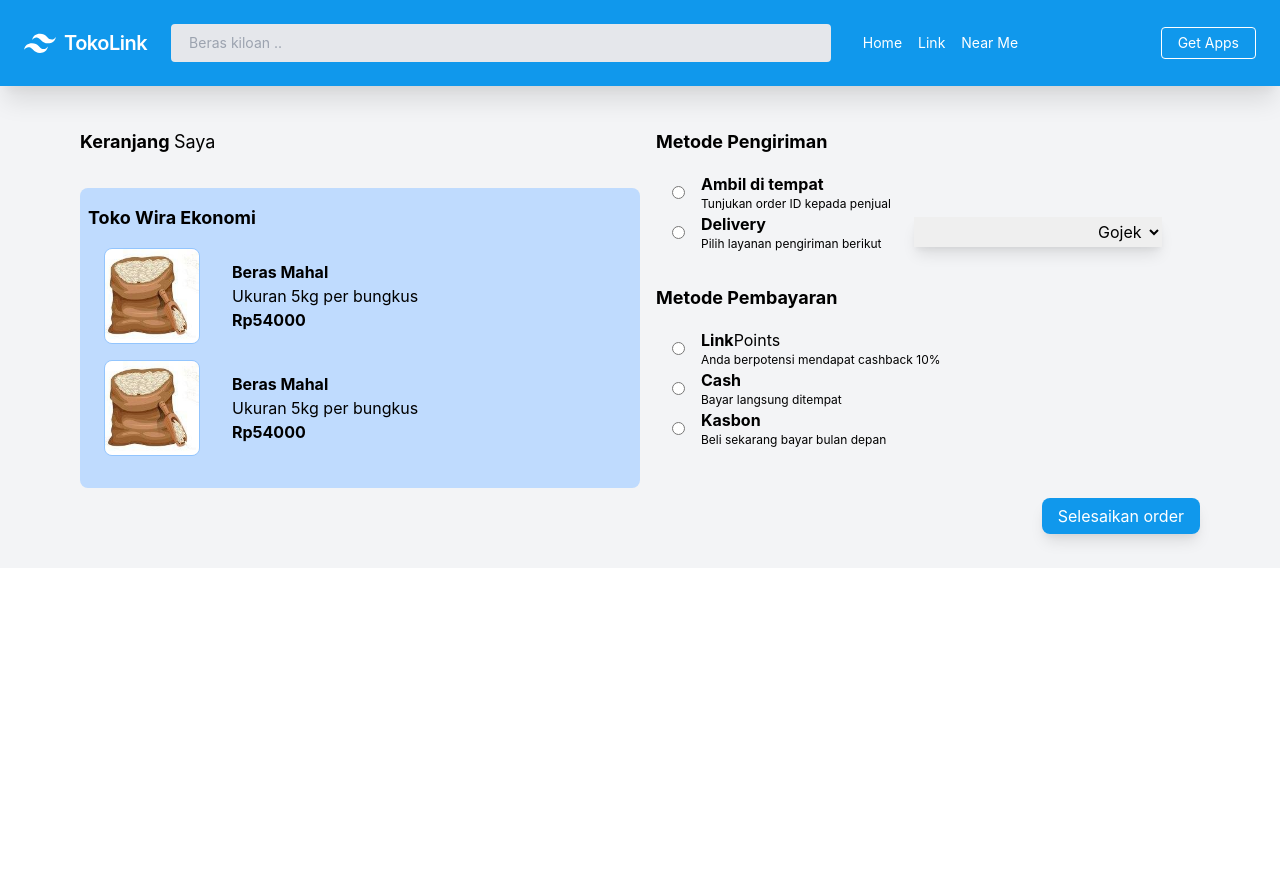
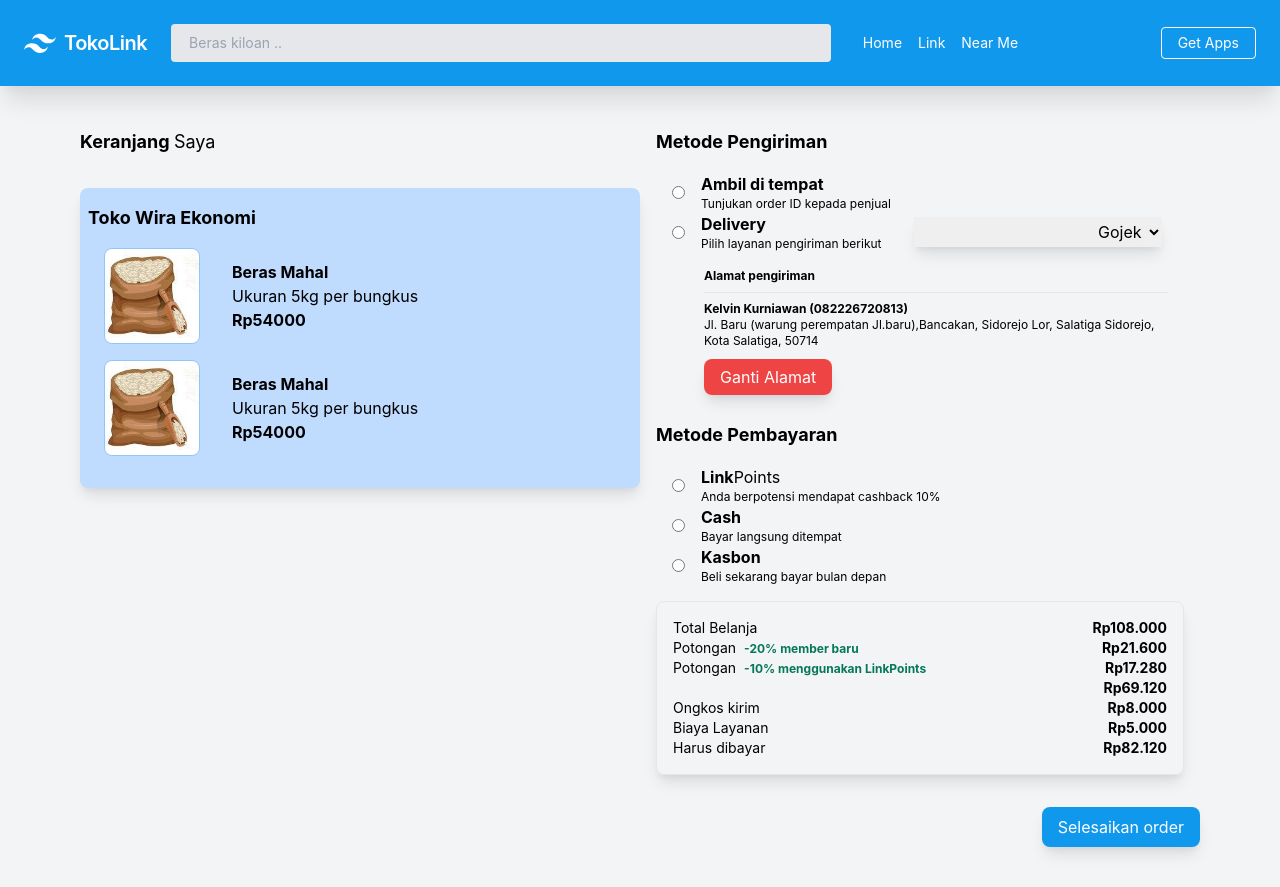
Before and after one commit to mastepin/TokoLinkWeb, a React (Create React App) app: page /cart in a window 1280 px wide. Before the commit the page ends 800 px from the top, so only its background shows below. Built offline with nearby package versions, Linux system fonts and the light colour scheme; what google-maps-react would draw is missing.

Commit message:
added checkout button, added some feature in cart

```diff
--- a/public/index.html
+++ b/public/index.html
@@ -28,7 +28,8 @@
 			href="https://unpkg.com/tailwindcss@^1.0/dist/tailwind.min.css"
 			rel="stylesheet"
 		/>
-    <title>React App</title>
+    <script src="https://kit.fontawesome.com/21bb8f7fe9.js" crossorigin="anonymous"></script>
+    <title>TokoLink</title>
   </head>
   <body>
     <noscript>You need to enable JavaScript to run this app.</noscript>
@@ -44,4 +45,5 @@
       To create a production bundle, use `npm run build` or `yarn build`.
     -->
   </body>
+
 </html>
--- a/src/App.js
+++ b/src/App.js
@@ -1,6 +1,6 @@
 import React from "react"
 import "./App.css"
-
+import { Link } from "react-router-dom"
 import Header from "./components/header"
 import beras from "./images/beras.jpg"
 
@@ -110,6 +110,11 @@ function App() {
 					</div>
 				</div>
 			</div>
+			<Link
+				to='/cart'
+				className='fixed bottom-0 right-0 m-8 px-6 py-6 rounded-full primary-color cursor-pointer shadow-md hover:shadow-xl'>
+				<i class='fas fa-shopping-cart fa-2x text-white'></i>
+			</Link>
 		</div>
 	)
 }
--- a/src/index.js
+++ b/src/index.js
@@ -1,19 +1,21 @@
 import React from "react"
 import ReactDOM from "react-dom"
-import { Route, Link, BrowserRouter as Router } from "react-router-dom"
+import { Route, Link, BrowserRouter as Router, Switch } from "react-router-dom"
 import "./index.css"
 import App from "./App"
 import Cart from "./pages/cart"
 import LinkPage from "./pages/link"
+import NotFound from "./pages/404"
 import * as serviceWorker from "./serviceWorker"
 
 const routing = (
 	<Router>
-		<div>
+		<Switch>
 			<Route exact path='/' component={App} />
 			<Route path='/cart' component={Cart} />
 			<Route path='/link' component={LinkPage} />
-		</div>
+			<Route component={NotFound} />
+		</Switch>
 	</Router>
 )
 ReactDOM.render(routing, document.getElementById("root"))
--- /dev/null
+++ b/src/pages/404/index.js
@@ -0,0 +1,14 @@
+import React from "react"
+import "../../App.css"
+
+export default class NotFound extends React.Component {
+	constructor(props) {
+		super(props)
+
+		this.state = {}
+	}
+
+	render() {
+		return <h1>Not found</h1>
+	}
+}
--- a/src/pages/cart/index.js
+++ b/src/pages/cart/index.js
@@ -14,7 +14,7 @@ function cart() {
 							<h3 id='sectionTitle' className='font-bold text-lg'>
 								Keranjang <span className='font-normal'>Saya</span>
 							</h3>
-							<div className='py-4 px-2 my-8 bg-blue-200 rounded-lg mb-4'>
+							<div className='py-4 px-2 my-8 bg-blue-200 rounded-lg mb-4 shadow-lg hover:shadow-xl'>
 								<h4 className='font-bold text-lg mb-4'>Toko Wira Ekonomi</h4>
 								<div className='px-4'>
 									<div
@@ -92,6 +92,24 @@ function cart() {
 											<option>Grab</option>
 										</select>
 									</div>
+									<div id='alamat' className='mt-4 ml-8'>
+										<h4 className='text-xs font-bold flex-1'>
+											Alamat pengiriman
+										</h4>
+										<hr className='my-2' />
+										<p className='font-bold text-xs'>
+											Kelvin Kurniawan (082226720813)
+										</p>
+										<p className='font-normal text-xs mb-4'>
+											Jl. Baru (warung perempatan Jl.baru),Bancakan, Sidorejo
+											Lor, Salatiga Sidorejo, Kota Salatiga, 50714
+										</p>
+										<a
+											href='#'
+											className='bg-red-500 text-white px-4 py-2 rounded-lg shadow-lg hover:bg-red-700 hover:shadow-xl'>
+											Ganti Alamat
+										</a>
+									</div>
 								</div>
 								<h4 className='font-bold text-lg mb-4 mt-8'>
 									Metode Pembayaran
@@ -146,10 +164,49 @@ function cart() {
 										</div>
 									</div>
 								</div>
+								<div className='product-checkout p-4 border rounded-lg shadow-lg hover:shadow-xl mt-4'>
+									<div id='subTotal' className='flex justify-between'>
+										<p className='font-normal text-sm'>Total Belanja</p>
+										<p className='font-bold text-sm'>Rp108.000</p>
+									</div>
+									<div id='discount' className='flex justify-between'>
+										<p className='font-normal text-sm'>
+											Potongan
+											<span className='font-bold text-xs text-green-700 ml-2'>
+												-20% member baru
+											</span>
+										</p>
+										<p className='font-bold text-sm'>Rp21.600</p>
+									</div>
+									<div id='discount' className='flex justify-between'>
+										<p className='font-normal text-sm'>
+											Potongan
+											<span className='font-bold text-xs text-green-700 ml-2'>
+												-10% menggunakan LinkPoints
+											</span>
+										</p>
+										<p className='font-bold text-sm'>Rp17.280</p>
+									</div>
+									<div id='afterDisc' className='flex justify-end'>
+										<p className='font-bold text-sm'>Rp69.120</p>
+									</div>
+									<div id='Ongkir' className='flex justify-between'>
+										<p className='font-normal text-sm'>Ongkos kirim</p>
+										<p className='font-bold text-sm'>Rp8.000</p>
+									</div>
+									<div id='BiayaLayanan' className='flex justify-between'>
+										<p className='font-normal text-sm'>Biaya Layanan</p>
+										<p className='font-bold text-sm'>Rp5.000</p>
+									</div>
+									<div id='Total' className='flex justify-between'>
+										<p className='font-normal text-sm'>Harus dibayar</p>
+										<p className='font-bold text-sm'>Rp82.120</p>
+									</div>
+								</div>
 							</div>
 						</div>
 					</div>
-					<div className='w-full text-right'>
+					<div className='flex justify-end mt-8'>
 						<a
 							href='#'
 							className='primary-color text-white px-4 py-2 rounded-lg shadow-lg hover:shadow-xl hover:bg-blue-700'>
```
